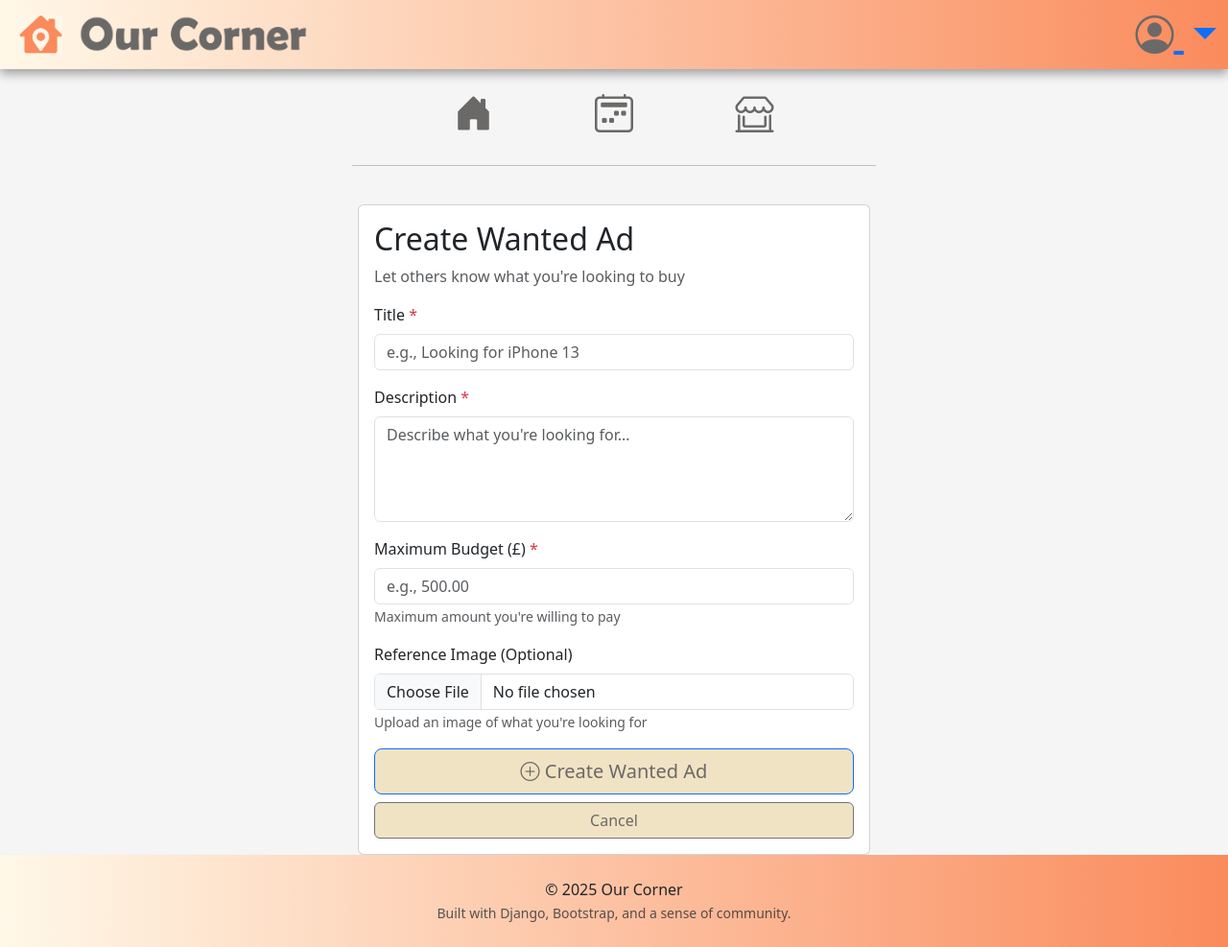
After one commit to arun-dhanjal/hackathon_social_platform, a Django app: page /marketplace/buying/create/ in a window 1280 px wide. The commit adds this page. Shown: the whole page at 96% size. Run offline with Django 4.2, Linux system fonts and the light colour scheme; the visitor is signed in with stand-in values (Sample User, id 1).

Commit message:
added buttons and form for creating ads

```diff
--- /dev/null
+++ b/marketplace/templates/marketplace/create_buying_post.html
@@ -0,0 +1,55 @@
+{% extends 'base.html' %}
+{% load static %}
+
+{% block title %}Create Wanted Ad{% endblock %}
+
+{% block content %}
+<div class="container mt-4">
+    <div class="row">
+        <div class="col-lg-6 mx-auto">
+            <div class="card">
+                <div class="card-body">
+                    <h2 class="card-title">Create Wanted Ad</h2>
+                    <p class="text-muted">Let others know what you're looking to buy</p>
+
+                    <form method="POST" enctype="multipart/form-data">
+                        {% csrf_token %}
+
+                        <div class="mb-3">
+                            <label for="title" class="form-label">Title <span class="text-danger">*</span></label>
+                            <input type="text" class="form-control" id="title" name="title" required
+                                   placeholder="e.g., Looking for iPhone 13">
+                        </div>
+
+                        <div class="mb-3">
+                            <label for="description" class="form-label">Description <span class="text-danger">*</span></label>
+                            <textarea class="form-control" id="description" name="description" rows="4" required
+                                      placeholder="Describe what you're looking for..."></textarea>
+                        </div>
+
+                        <div class="mb-3">
+                            <label for="min_price" class="form-label">Maximum Budget (£) <span class="text-danger">*</span></label>
+                            <input type="number" class="form-control" id="min_price" name="min_price"
+                                   step="0.01" min="0" required placeholder="e.g., 500.00">
+                            <small class="text-muted">Maximum amount you're willing to pay</small>
+                        </div>
+
+                        <div class="mb-3">
+                            <label for="image" class="form-label">Reference Image (Optional)</label>
+                            <input type="file" class="form-control" id="image" name="image" accept="image/*">
+                            <small class="text-muted">Upload an image of what you're looking for</small>
+                        </div>
+
+                        <div class="d-grid gap-2">
+                            <button type="submit" class="btn btn-primary btn-lg">
+                                <i class="bi bi-plus-circle"></i> Create Wanted Ad
+                            </button>
+                            <a href="{% url 'marketplace:marketplace_feed' %}" class="btn btn-secondary">Cancel</a>
+                        </div>
+                    </form>
+                </div>
+            </div>
+        </div>
+    </div>
+</div>
+{% endblock %}
--- a/marketplace/urls.py
+++ b/marketplace/urls.py
@@ -12,6 +12,9 @@ urlpatterns = [
     path('selling/<int:pk>/', views.selling_post_detail, name='selling_post_detail'),
     path('selling/<int:pk>/commit-buy/', views.commit_to_buy, name='commit_to_buy'),
 
+    # Buying posts (wanted ads)
+    path('buying/create/', views.create_buying_post, name='create_buying_post'),
+
     # Auction listings
     path('listing/create/', views.create_listing, name='create_listing'),
     path('listing/<int:pk>/', views.listing_detail, name='listing_detail'),
--- a/marketplace/views.py
+++ b/marketplace/views.py
@@ -50,6 +50,27 @@ def create_selling_post(request):
         messages.success(request, 'Selling post created successfully!')
         return redirect('marketplace:marketplace_feed')
     return render(request, 'marketplace/create_selling_post.html')
+
+@login_required
+def create_buying_post(request):
+    """Create a buying post (wanted ad)"""
+    if request.method == 'POST':
+        title = request.POST['title']
+        description = request.POST['description']
+        min_price = request.POST['min_price']
+        image = request.FILES.get('image')
+        buyer = request.user
+
+        BuyingPost.objects.create(
+            title=title,
+            description=description,
+            min_price=min_price,
+            buyer=buyer,
+            image=image
+        )
+        messages.success(request, 'Wanted ad created successfully!')
+        return redirect('marketplace:marketplace_feed')
+    return render(request, 'marketplace/create_buying_post.html')
 
 @login_required
 def create_listing(request):
```
Also changed, not shown: marketplace/templates/marketplace/marketplace_feed.html (+12 -5 lines).
